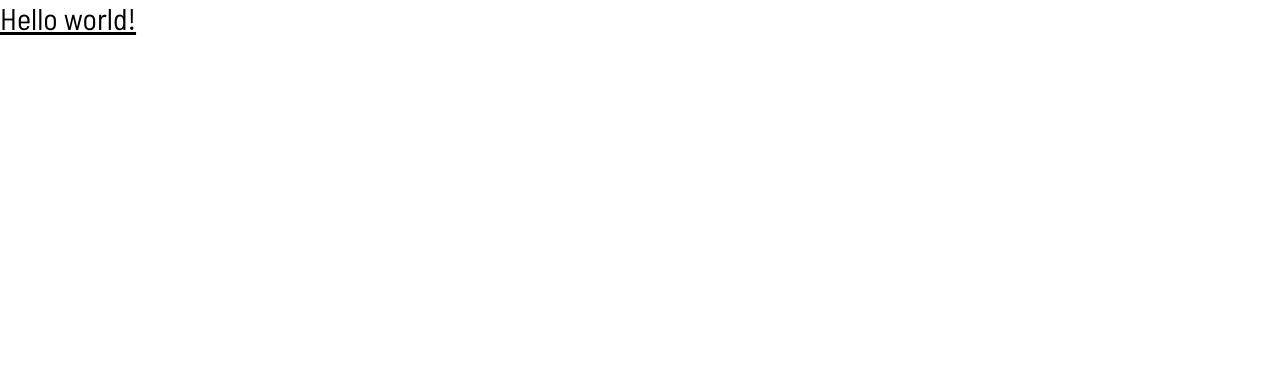
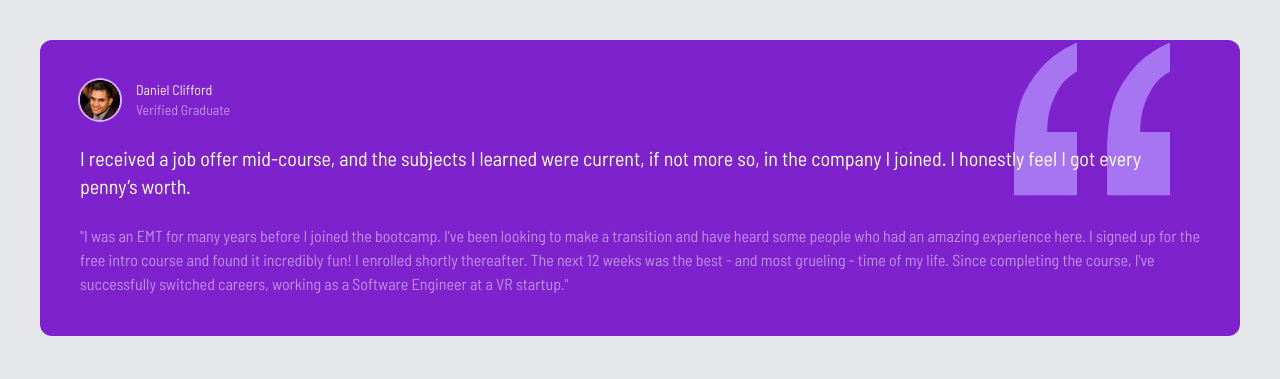
Before and after one commit to RommelTJ/TailwindCourse, a website: page s09-testimonial-grid-website/src/index.html in a window 1280 px wide. Drawn offline with Linux system fonts and the light colour scheme.

Commit message:
:sparkles: s9: First box

```diff
--- a/s09-testimonial-grid-website/src/index.html
+++ b/s09-testimonial-grid-website/src/index.html
@@ -9,9 +9,40 @@
     <link href="./css/style.css" rel="stylesheet">
     <title>Testimonial Website</title>
 </head>
-<body>
-<h1 class="text-3xl underline">
-    Hello world!
-</h1>
+<body class="bg-gray-200">
+    <!-- Global Container -->
+    <div class="container mx-auto max-w-7xl p-2 md:p-10">
+        <!-- Grid Container -->
+        <div class="text-white">
+            <!-- Box 1 -->
+            <div class="relative p-10 rounded-xl bg-purple-700">
+                <!-- Quotes Image -->
+                <img src="./images/bg-pattern-quotation.svg" alt="quotes image" class="absolute top-3 right-10 scale-125 md:top-7 md:right-24 md:scale-150">
+                <!-- Box Header -->
+                <div class="flex z-10 space-x-4">
+                    <img src="./images/image-daniel.jpg" alt="daniel profile image" class="w-10 h-10 rounded-full ring-2 ring-purple-300">
+                    <div class="text-sm">
+                        <h4 class="opacity-90">Daniel Clifford</h4>
+                        <p class="opacity-50">Verified Graduate</p>
+                    </div>
+                </div>
+
+                <!-- Large Text -->
+                <p class="relative z-10 mt-6 text-xl">
+                    I received a job offer mid-course, and the subjects I learned were current, if not more so,
+                    in the company I joined. I honestly feel I got every penny’s worth.
+                </p>
+
+                <!-- Small Text -->
+                <p class="mt-6 opacity-50">
+                    "I was an EMT for many years before I joined the bootcamp. I’ve been looking to make a
+                    transition and have heard some people who had an amazing experience here. I signed up for the
+                    free intro course and found it incredibly fun! I enrolled shortly thereafter. The next
+                    12 weeks was the best - and most grueling - time of my life. Since completing the course,
+                    I've successfully switched careers, working as a Software Engineer at a VR startup."
+                </p>
+            </div>
+        </div>
+    </div>
 </body>
 </html>
```
Also changed, not shown: s09-testimonial-grid-website/src/css/style.css.
